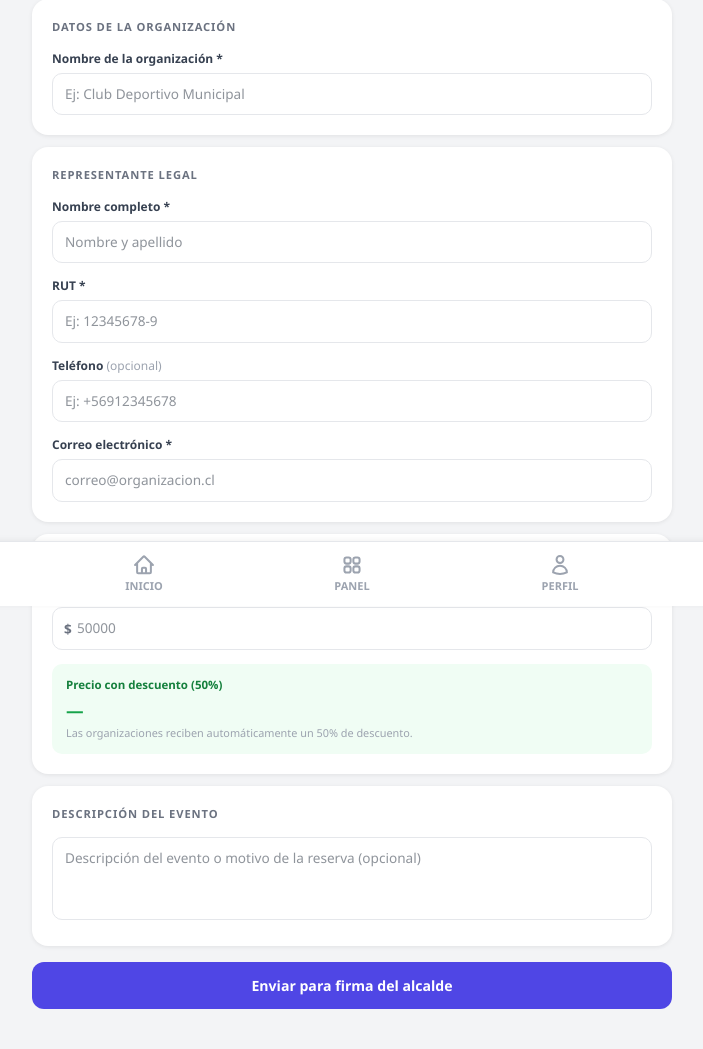
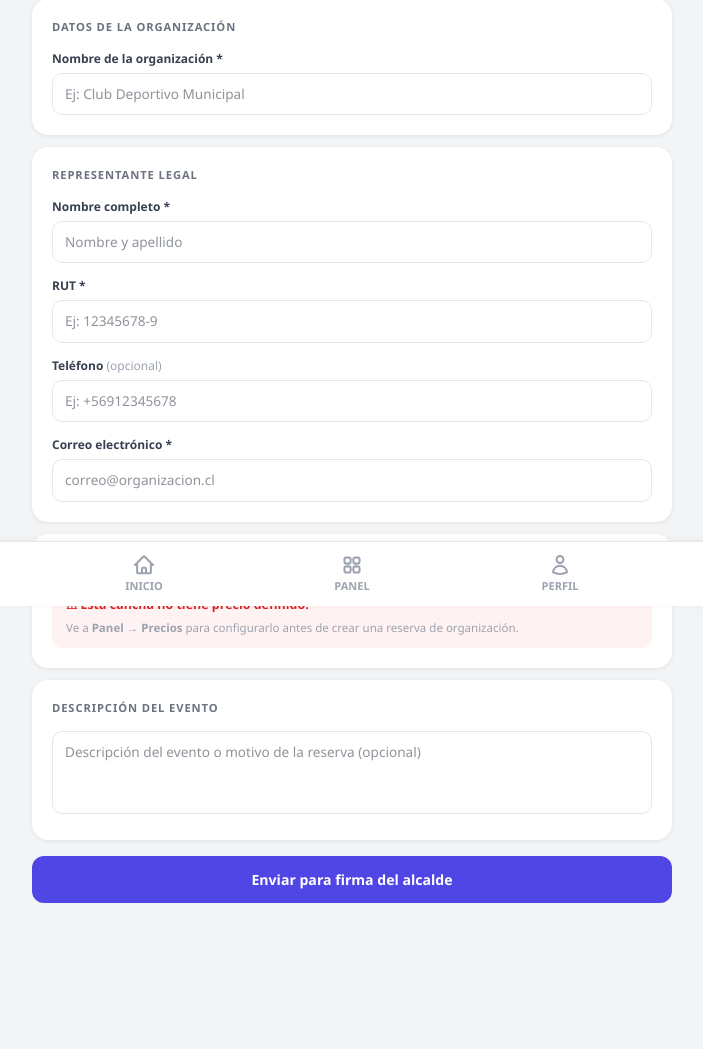
Before and after one commit to Mirages-Infinity/Mirages-Complejos-Deportivos, a Django app: page /canchas/admin/crear-reserva/organizacion/ in a window 1280 px wide. Shown: the part 194-1243 px from the top of the page, without its empty margins (288-991 px from the left). After the commit the page ends 1097 px from the top, so only its background shows below. Run offline with Django 5.2, Linux system fonts and the light colour scheme; the visitor is signed in with stand-in values (Sample User, id 1); data that the repository does not hold is empty; style sheets or scripts are compiled from the project's sources.

Commit message:
Correcion de estados en reservas y mejoras aplicadas

```diff
--- a/reservas/views.py
+++ b/reservas/views.py
@@ -733,7 +733,6 @@ def crear_reserva_organizacion(request):
         rep_rut = request.POST.get('representante_rut', '').strip()
         rep_telefono = request.POST.get('representante_telefono', '').strip()
         rep_email = request.POST.get('representante_email', '').strip()
-        precio_original_str = request.POST.get('precio_original', '').strip()
         motivo = request.POST.get('motivo', '').strip()
 
         errores = []
@@ -747,19 +746,11 @@ def crear_reserva_organizacion(request):
         if not rep_email:
             errores.append('El correo del representante es requerido.')
 
-        precio_original = None
-        precio_descuento = None
-        if not precio_original_str:
-            errores.append('El precio original es requerido.')
-        else:
-            try:
-                precio_original = int(precio_original_str)
-                if precio_original < 0:
-                    errores.append('El precio original no puede ser negativo.')
-                else:
-                    precio_descuento = precio_original // 2
-            except ValueError:
-                errores.append('El precio original debe ser un número entero.')
+        # Precio fijo desde la configuración de la cancha (no editable en el formulario)
+        precio_original = cancha.precio if cancha else 0
+        precio_descuento = precio_original // 2
+        if cancha and not cancha.precio:
+            errores.append('Esta cancha no tiene precio configurado. Ve a Panel → Precios para definirlo.')
 
         fecha = None
         hora_inicio = None
@@ -830,8 +821,14 @@ def crear_reserva_organizacion(request):
         )
         return redirect('panel_reservas')
 
+    precio_cancha = cancha.precio if cancha else 0
     return render(request, 'panel/crear_reserva_organizacion.html', {
-        'cancha': cancha, 'fecha': fecha_str, 'hora': hora_str, 'form_data': {},
+        'cancha': cancha,
+        'fecha': fecha_str,
+        'hora': hora_str,
+        'form_data': {},
+        'precio_cancha': precio_cancha,
+        'precio_descuento': precio_cancha // 2,
     })
 
 
@@ -2293,7 +2290,6 @@ def panel_reservas(request):
         'PENDIENTE': base_tipo.filter(estado__in=['PENDIENTE', 'PENDIENTE_ALCALDE']).count(),
         'APROBADA': base_tipo.filter(estado='APROBADA').count(),
         'RECHAZADA': base_tipo.filter(estado='RECHAZADA').count(),
-        'CANCELADA': base_tipo.filter(estado='CANCELADA').count(),
     }
 
     paginator = Paginator(qs, 20)
@@ -2369,6 +2365,16 @@ def panel_editar_reserva(request, reserva_id):
     """Edición administrativa de una reserva con todas las restricciones del sistema."""
     reserva = get_object_or_404(Reserva, pk=reserva_id)
 
+    # Reservas personales: solo editables cuando están PENDIENTE
+    if reserva.tipo_reserva == 'PERSONAL' and reserva.estado != 'PENDIENTE':
+        messages.error(request, 'Las reservas personales solo pueden editarse mientras están pendientes.')
+        return redirect('panel_reservas')
+
+    # Reservas de organización: solo editables cuando están PENDIENTE_ALCALDE
+    if reserva.tipo_reserva == 'ORGANIZACION' and reserva.estado != 'PENDIENTE_ALCALDE':
+        messages.error(request, 'Las reservas de organización solo pueden editarse mientras están pendientes de firma.')
+        return redirect('panel_reservas')
+
     # Datos para restricciones en el HTML
     hoy_val = date.today().strftime('%Y-%m-%d')
     limite_val = (date.today() + timedelta(days=31)).strftime('%Y-%m-%d')
@@ -2446,11 +2452,14 @@ def panel_editar_reserva(request, reserva_id):
             reserva.fecha = f
             reserva.hora_inicio = h_ini
             reserva.hora_fin = h_fin
+            reserva.motivo = request.POST.get('motivo', '').strip()
+
             reserva.estado = estado
-            reserva.motivo = request.POST.get('motivo', '').strip()
+            estado_log = estado
+            messages.success(request, 'Reserva actualizada correctamente.')
+
             reserva.save()
-            registrar_accion(request.user, f"Editó reserva {reserva.id}", f"Estado: {estado} | Fecha: {f.strftime('%d-%m-%Y')} | Hora: {h_ini.strftime('%H:%M')}")
-            messages.success(request, 'Reserva actualizada correctamente.')
+            registrar_accion(request.user, f"Editó reserva {reserva.id}", f"Estado: {estado_log} | Fecha: {f.strftime('%d-%m-%Y')} | Hora: {h_ini.strftime('%H:%M')}")
             return redirect('panel_reservas')
         except (ValueError, TypeError) as e:
             messages.error(request, f'Datos inválidos: {e}')
--- a/templates/alcalde/detalle_reserva.html
+++ b/templates/alcalde/detalle_reserva.html
@@ -1,4 +1,5 @@
 {% extends 'base.html' %}
+{% load clp_tags %}
 {% block title %}Detalle Reserva — Alcaldía{% endblock %}
 
 {% block header_left %}
@@ -67,11 +68,11 @@
     <p style="font-size:0.68rem;font-weight:800;color:#9ca3af;text-transform:uppercase;letter-spacing:0.08em;margin-bottom:12px;">Precios</p>
     <div style="display:flex;justify-content:space-between;margin-bottom:8px;">
       <span style="font-size:0.78rem;color:#9ca3af;">Precio original</span>
-      <span style="font-size:0.82rem;color:#374151;font-weight:700;">$ {{ reserva.precio_original|floatformat:0 }}</span>
+      <span style="font-size:0.82rem;color:#374151;font-weight:700;">{{ reserva.precio_original|clp }}</span>
     </div>
     <div style="display:flex;justify-content:space-between;padding-top:8px;border-top:1px solid #f3f4f6;">
       <span style="font-size:0.78rem;color:#15803d;font-weight:700;">Con descuento (50%)</span>
-      <span style="font-size:0.95rem;color:#16a34a;font-weight:800;">$ {{ reserva.precio_descuento|floatformat:0 }}</span>
+      <span style="font-size:0.95rem;color:#16a34a;font-weight:800;">{{ reserva.precio_descuento|clp }}</span>
     </div>
   </div>
   {% endif %}
--- a/templates/base.html
+++ b/templates/base.html
@@ -200,6 +200,29 @@
         </div>
     </div>
 
+<script>
+/* ── Formateador / validador de RUT (disponible globalmente) ── */
+function formatearRut(input) {
+  let v = input.value.replace(/[^0-9kK]/g, '').toUpperCase();
+  if (v.length > 1) v = v.slice(0, -1) + '-' + v.slice(-1);
+  if (v.length > 10) v = v.slice(0, 10);
+  input.value = v;
+}
+function _dvRut(cuerpo) {
+  let s = 0, m = 2;
+  for (let i = cuerpo.length - 1; i >= 0; i--) { s += parseInt(cuerpo[i]) * m; m = m === 7 ? 2 : m + 1; }
+  const r = 11 - (s % 11);
+  return r === 11 ? '0' : r === 10 ? 'K' : String(r);
+}
+function validarRut(input) {
+  const errEl = input.parentElement?.querySelector('.rut-error');
+  const p = input.value.split('-');
+  const ok = p.length === 2 && /^\d{7,8}$/.test(p[0]) && _dvRut(p[0]) === p[1].toUpperCase();
+  input.style.borderColor = input.value ? (ok ? '#86efac' : '#fca5a5') : '';
+  if (errEl) errEl.style.display = ok || !input.value ? 'none' : 'block';
+  return ok;
+}
+</script>
 </body>
 
 </html>
--- a/templates/panel/crear_reserva_organizacion.html
+++ b/templates/panel/crear_reserva_organizacion.html
@@ -1,4 +1,5 @@
 {% extends 'base.html' %}
+{% load clp_tags %}
 {% block title %}Reserva de Organización — Panel{% endblock %}
 
 {% block header_left %}
@@ -79,10 +80,12 @@
         </div>
         <div>
           <label style="font-size:0.75rem;font-weight:700;color:#374151;display:block;margin-bottom:5px;">RUT *</label>
-          <input type="text" name="representante_rut" required maxlength="12"
+          <input type="text" name="representante_rut" id="id_rep_rut" required maxlength="12"
             value="{{ form_data.representante_rut|default:'' }}"
             placeholder="Ej: 12345678-9"
-            style="width:100%;padding:10px 12px;border:1.5px solid #e5e7eb;border-radius:10px;font-size:0.85rem;color:#1f2937;box-sizing:border-box;">
+            style="width:100%;padding:10px 12px;border:1.5px solid #e5e7eb;border-radius:10px;font-size:0.85rem;color:#1f2937;box-sizing:border-box;"
+            oninput="formatearRut(this)" onblur="validarRut(this)">
+          <p id="rut-error" style="font-size:0.7rem;color:#dc2626;margin-top:4px;display:none;">RUT inválido</p>
         </div>
         <div>
           <label style="font-size:0.75rem;font-weight:700;color:#374151;display:block;margin-bottom:5px;">Teléfono <span style="color:#9ca3af;font-weight:500;">(opcional)</span></label>
@@ -93,35 +96,36 @@
         </div>
         <div>
           <label style="font-size:0.75rem;font-weight:700;color:#374151;display:block;margin-bottom:5px;">Correo electrónico *</label>
-          <input type="email" name="representante_email" required
+          <input type="email" name="representante_email" required id="id_rep_email"
             value="{{ form_data.representante_email|default:'' }}"
             placeholder="correo@organizacion.cl"
+            oninput="validarEmail(this)" onblur="validarEmail(this)"
             style="width:100%;padding:10px 12px;border:1.5px solid #e5e7eb;border-radius:10px;font-size:0.85rem;color:#1f2937;box-sizing:border-box;">
+          <p class="email-error" style="font-size:0.7rem;color:#dc2626;margin-top:4px;display:none;">Ingresa un correo electrónico válido</p>
         </div>
       </div>
     </div>
 
-    <!-- Precios -->
+    <!-- Precios (fijos desde configuración de cancha) -->
     <div style="background:white;border-radius:16px;box-shadow:0 1px 4px rgba(0,0,0,0.08);padding:20px;margin-bottom:12px;">
       <p style="font-size:0.7rem;font-weight:800;color:#6b7280;text-transform:uppercase;letter-spacing:0.08em;margin-bottom:14px;">Precios</p>
 
-      <div style="display:flex;flex-direction:column;gap:14px;">
-        <div>
-          <label style="font-size:0.75rem;font-weight:700;color:#374151;display:block;margin-bottom:5px;">Precio original (CLP) *</label>
-          <div style="position:relative;">
-            <span style="position:absolute;left:12px;top:50%;transform:translateY(-50%);font-size:0.85rem;color:#6b7280;font-weight:600;">$</span>
-            <input type="number" name="precio_original" required min="0" id="id_precio_original"
-              value="{{ form_data.precio_original|default:'' }}"
-              placeholder="50000"
-              style="width:100%;padding:10px 12px 10px 24px;border:1.5px solid #e5e7eb;border-radius:10px;font-size:0.85rem;color:#1f2937;box-sizing:border-box;">
-          </div>
-        </div>
-        <div style="background:#f0fdf4;border-radius:10px;padding:12px 14px;">
-          <p style="font-size:0.72rem;font-weight:700;color:#15803d;margin-bottom:4px;">Precio con descuento (50%)</p>
-          <p id="precio-descuento-display" style="font-size:1.1rem;font-weight:800;color:#16a34a;">—</p>
-          <p style="font-size:0.68rem;color:#9ca3af;margin-top:2px;">Las organizaciones reciben automáticamente un 50% de descuento.</p>
-        </div>
+      {% if precio_cancha %}
+      <div style="display:flex;justify-content:space-between;align-items:center;padding:10px 0;border-bottom:1px solid #f3f4f6;margin-bottom:10px;">
+        <span style="font-size:0.78rem;color:#6b7280;font-weight:600;">Precio base</span>
+        <span style="font-size:0.85rem;color:#374151;font-weight:700;">{{ precio_cancha|clp }}</span>
       </div>
+      <div style="background:#f0fdf4;border-radius:10px;padding:12px 14px;">
+        <p style="font-size:0.72rem;font-weight:700;color:#15803d;margin-bottom:4px;">Precio con descuento (50%)</p>
+        <p style="font-size:1.15rem;font-weight:800;color:#16a34a;">{{ precio_descuento|clp }}</p>
+        <p style="font-size:0.68rem;color:#9ca3af;margin-top:2px;">Las organizaciones reciben automáticamente un 50% de descuento sobre el precio configurado.</p>
+      </div>
+      {% else %}
+      <div style="background:#fef2f2;border-radius:10px;padding:12px 14px;">
+        <p style="font-size:0.78rem;color:#dc2626;font-weight:700;">⚠ Esta cancha no tiene precio definido.</p>
+        <p style="font-size:0.72rem;color:#9ca3af;margin-top:4px;">Ve a <strong>Panel → Precios</strong> para configurarlo antes de crear una reserva de organización.</p>
+      </div>
+      {% endif %}
     </div>
 
     <!-- Motivo / descripción -->
@@ -141,20 +145,44 @@
 </div>
 
 <script>
-  const precioInput = document.getElementById('id_precio_original');
-  const precioDisplay = document.getElementById('precio-descuento-display');
-
-  function actualizarDescuento() {
-    const val = parseInt(precioInput.value);
-    if (!isNaN(val) && val >= 0) {
-      const descuento = Math.floor(val / 2);
-      precioDisplay.textContent = '$ ' + descuento.toLocaleString('es-CL');
-    } else {
-      precioDisplay.textContent = '—';
-    }
+  /* ── Formateador / validador de RUT ── */
+  function formatearRut(input) {
+    let v = input.value.replace(/[^0-9kK]/g, '').toUpperCase();
+    if (v.length > 1) v = v.slice(0, -1) + '-' + v.slice(-1);
+    if (v.length > 10) v = v.slice(0, 10);
+    input.value = v;
   }
 
-  precioInput.addEventListener('input', actualizarDescuento);
-  actualizarDescuento();
+  function digitoVerificador(cuerpo) {
+    let suma = 0, mul = 2;
+    for (let i = cuerpo.length - 1; i >= 0; i--) {
+      suma += parseInt(cuerpo[i]) * mul;
+      mul = mul === 7 ? 2 : mul + 1;
+    }
+    const r = 11 - (suma % 11);
+    return r === 11 ? '0' : r === 10 ? 'K' : String(r);
+  }
+
+  function validarEmail(input) {
+    const ok = /^[^\s@]+@[^\s@]+\.[^\s@]+$/.test(input.value.trim());
+    const err = input.parentElement?.querySelector('.email-error');
+    input.style.borderColor = input.value ? (ok ? '#86efac' : '#fca5a5') : '';
+    if (err) err.style.display = ok || !input.value ? 'none' : 'block';
+    return ok;
+  }
+
+  function validarRut(input) {
+    const err = document.getElementById('rut-error');
+    const partes = input.value.split('-');
+    if (partes.length !== 2 || !/^\d{7,8}$/.test(partes[0])) {
+      input.style.borderColor = '#fca5a5';
+      if (err) err.style.display = 'block';
+      return false;
+    }
+    const ok = digitoVerificador(partes[0]) === partes[1].toUpperCase();
+    input.style.borderColor = ok ? '#86efac' : '#fca5a5';
+    if (err) err.style.display = ok ? 'none' : 'block';
+    return ok;
+  }
 </script>
 {% endblock %}
--- a/templates/panel/crear_usuario.html
+++ b/templates/panel/crear_usuario.html
@@ -77,7 +77,9 @@
       <div style="padding:12px 16px;">
         <label style="display:block;font-size:0.72rem;color:#9ca3af;margin-bottom:4px;">RUT</label>
         <input type="text" name="rut" value="{{ datos.rut }}" placeholder="12345678-9"
+               oninput="formatearRut(this)" onblur="validarRut(this)"
                style="width:100%;font-size:0.875rem;color:#1f2937;border:none;outline:none;background:transparent;">
+        <p class="rut-error" style="font-size:0.7rem;color:#dc2626;margin-top:4px;display:none;">RUT inválido</p>
         {% if errores.rut %}
         <p style="font-size:0.7rem;color:#dc2626;margin-top:4px;">{{ errores.rut }}</p>
         {% endif %}
--- a/templates/registro.html
+++ b/templates/registro.html
@@ -79,8 +79,9 @@
                     <label class="text-sm font-semibold" style="color:#2d3a8c;">RUT <span class="text-red-500">*</span></label>
                     <input type="text" id="rut" name="rut" placeholder="Ej: 12345678-9" required
                            value="{{ datos.rut }}"
+                           oninput="formatearRut(this)" onblur="validarRut(this)"
                            class="w-full border {% if errores.rut %}border-red-400{% else %}border-gray-300{% endif %} rounded-lg px-3 py-2 text-sm focus:outline-none focus:border-blue-400 bg-white">
-                    <p id="rut-error" class="text-xs font-bold hidden" style="color:#e53935;letter-spacing:0.04em;">EL RUT DEBE TENER FORMATO 12345678-9 Y SER VÁLIDO</p>
+                    <p class="rut-error text-xs font-bold" style="color:#e53935;letter-spacing:0.04em;display:none;">RUT inválido — formato esperado: 12345678-9</p>
                 </div>
 
                 <!-- Fecha de nacimiento -->
--- a/templates/tesorero/inicio.html
+++ b/templates/tesorero/inicio.html
@@ -1,4 +1,5 @@
 {% extends 'base.html' %}
+{% load clp_tags %}
 {% block title %}Tesorería{% endblock %}
 
 {% block content %}
@@ -73,8 +74,8 @@
         <!-- Precios -->
         {% if reg.reserva.precio_descuento %}
         <p style="font-size:0.75rem;color:#374151;margin-bottom:8px;">
-          Monto: <strong style="color:#16a34a;">$ {{ reg.reserva.precio_descuento|floatformat:0 }}</strong>
-          <span style="color:#9ca3af;">(original $ {{ reg.reserva.precio_original|floatformat:0 }})</span>
+          Monto: <strong style="color:#16a34a;">{{ reg.reserva.precio_descuento|clp }}</strong>
+          <span style="color:#9ca3af;">(original {{ reg.reserva.precio_original|clp }})</span>
         </p>
         {% endif %}
 
```
Also changed, not shown: reservas/templatetags/clp_tags.py (added, +13 -0 lines), templates/panel/editar_reserva.html (+14 -2 lines), templates/panel/reservas.html (+62 -9 lines), reservas/templatetags/__init__.py (added).
